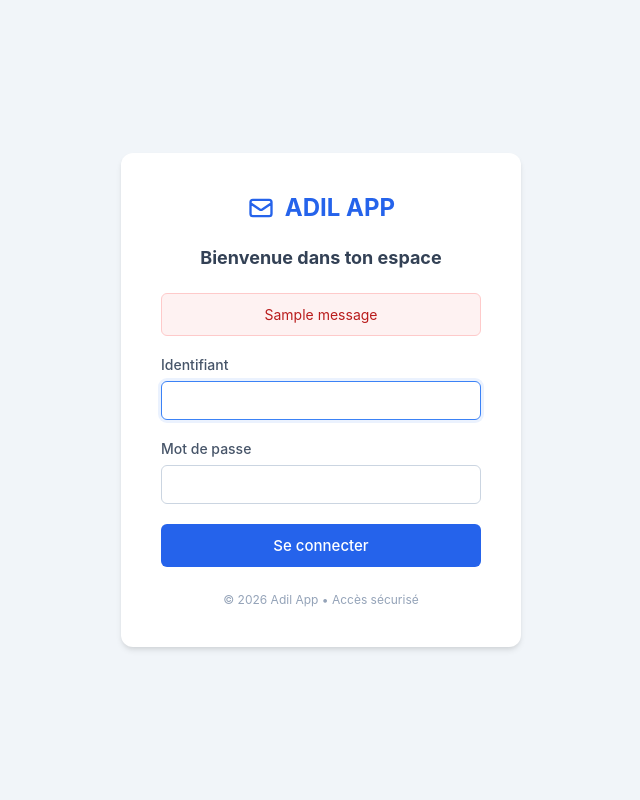
After one commit to adil1987/adil-app, a Flask app: page /login in a window 1280 px wide. The commit adds this page. Shown: the whole page, without its empty margins (319-959 px from the left). Run offline with Flask 3, Linux system fonts and the light colour scheme; tables that the repository leaves empty hold one stand-in row (values such as "Sample post"); one stand-in notice (Sample message) is shown.

Commit message:
feat: Add SaaS authentication and secure routes

```diff
--- /dev/null
+++ b/Acces Web App.txt
@@ -0,0 +1,2 @@
+Identifiant : Adil Boulal
+Mot de passe : Adilboulal01031987@
--- a/app.py
+++ b/app.py
@@ -4,7 +4,8 @@ ADIL APP - Email Sender Application
 Application d'envoi d'emails en masse avec multi-SMTP et rotation.
 """
 
-from flask import Flask, render_template, request, redirect, url_for, flash
+from flask import Flask, render_template, request, redirect, url_for, flash, session
+from functools import wraps
 from datetime import datetime
 
 # Import des fonctions database
@@ -84,6 +85,9 @@ from database import (
     add_offer,
     update_offer,
     delete_offer,
+    # Users
+    verify_user,
+    get_user_by_id,
 )
 from email_filters import apply_filters
 from send_worker import send_worker, start_send_worker, get_worker_status
@@ -106,9 +110,40 @@ bounce_worker.start()
 start_send_worker()
 
 # =========================
+# LOGIN DEFINITIONS
+# =========================
+def login_required(f):
+    @wraps(f)
+    def decorated_function(*args, **kwargs):
+        if 'user_id' not in session:
+            return redirect(url_for('login', next=request.url))
+        return f(*args, **kwargs)
+    return decorated_function
+
+@app.route("/login", methods=["GET", "POST"])
+def login():
+    if request.method == "POST":
+        username = request.form.get("username")
+        password = request.form.get("password")
+        user = verify_user(username, password)
+        if user:
+            session['user_id'] = user['id']
+            next_url = request.args.get("next")
+            return redirect(next_url or url_for("dashboard"))
+        flash("Identifiants incorrects.", "danger")
+    return render_template("login.html")
+
+@app.route("/logout")
+def logout():
+    session.pop('user_id', None)
+    return redirect(url_for("login"))
+
+
+# =========================
 # ROUTES - DASHBOARD
 # =========================
 @app.route("/")
+@login_required
 def dashboard():
     stats = get_stats_summary()
     daily_stats = get_stats_last_days(7)
@@ -116,6 +151,7 @@ def dashboard():
 
 
 @app.route("/api/dashboard/stats")
+@login_required
 def api_dashboard_stats():
     """Real-time dashboard stats: hourly today + daily this month."""
     from flask import jsonify
@@ -232,6 +268,7 @@ def api_dashboard_stats():
 # ROUTES - EMAILS (Templates)
 # =========================
 @app.route("/emails", methods=["GET", "POST"])
+@login_required
 def emails():
     emails_list = get_all_emails()
 
@@ -369,6 +406,7 @@ def emails():
 # ROUTES - SMTP
 # =========================
 @app.route("/smtp", methods=["GET", "POST"])
+@login_required
 def smtp():
     if request.method == "POST":
         action = request.form.get("action")
@@ -436,6 +474,7 @@ def smtp():
 # ===========================
 
 @app.route("/bounce")
+@login_required
 def bounce_page():
     smtp_servers = get_all_smtp()
     logs = get_bounce_logs(limit=50)
@@ -452,6 +491,7 @@ def bounce_page():
 
 
 @app.route("/api/bounce/check/<int:smtp_id>")
+@login_required
 def api_bounce_check(smtp_id):
     from flask import jsonify
     result = bounce_worker.check_single(smtp_id)
@@ -459,6 +499,7 @@ def api_bounce_check(smtp_id):
 
 
 @app.route("/api/bounce/logs")
+@login_required
 def api_bounce_logs():
     from flask import jsonify
     logs = get_bounce_logs(limit=100)
@@ -466,6 +507,7 @@ def api_bounce_logs():
 
 
 @app.route("/api/bounce/blacklist")
+@login_required
 def api_bounce_blacklist():
     from flask import jsonify
     search = request.args.get('search', '')
@@ -474,6 +516,7 @@ def api_bounce_blacklist():
 
 
 @app.route("/api/bounce/blacklist/<path:email_addr>", methods=["DELETE"])
+@login_required
 def api_bounce_remove_blacklist(email_addr):
     from flask import jsonify
     try:
@@ -484,6 +527,7 @@ def api_bounce_remove_blacklist(email_addr):
 
 
 @app.route("/api/bounce/export")
+@login_required
 def api_bounce_export():
     from flask import Response
     blacklisted = get_all_blacklisted(limit=10000)
@@ -581,6 +625,7 @@ def track_open(job_id):
 
 # SMTP Test Connection API
 @app.route("/api/smtp/<int:smtp_id>/test")
+@login_required
 def api_test_smtp(smtp_id):
     """Test connection for a saved SMTP server."""
     from flask import jsonify
@@ -604,6 +649,7 @@ def api_test_smtp(smtp_id):
 
 
 @app.route("/api/smtp/test", methods=["POST"])
+@login_required
 def api_test_smtp_form():
     """Test connection for form data (before saving)."""
     from flask import jsonify
@@ -630,6 +676,7 @@ def api_test_smtp_form():
 
 
 @app.route("/api/smtp/<int:smtp_id>/check-dns")
+@login_required
 def api_check_dns(smtp_id):
     """Check DNS records (SPF, DKIM, DMARC) for an SMTP server's domain."""
     from flask import jsonify
@@ -745,6 +792,7 @@ def api_check_dns(smtp_id):
 # ROUTES - CONTACTS
 # =========================
 @app.route("/contacts", methods=["GET", "POST"])
+@login_required
 def contacts():
     import_result = None
 
@@ -985,6 +1033,7 @@ def contacts():
 # ROUTES - CONTACTS EXPORT
 # =========================
 @app.route("/contacts/export")
+@login_required
 def contacts_export():
     """Export contacts as CSV."""
     import csv
@@ -1027,6 +1076,7 @@ def contacts_export():
 # ROUTES - TAGS
 # =========================
 @app.route("/tags", methods=["GET", "POST"])
+@login_required
 def tags():
     if request.method == "POST":
         action = request.form.get("action")
@@ -1072,6 +1122,7 @@ def tags():
 # ROUTES - SETTINGS
 # =========================
 @app.route("/settings", methods=["GET", "POST"])
+@login_required
 def settings():
     if request.method == "POST":
         action = request.form.get("action")
@@ -1115,6 +1166,7 @@ def settings():
 # ROUTES - PRODUCTION / SEND
 # =========================
 @app.route("/send")
+@login_required
 def send_page():
     """Main send campaign page."""
     from database import get_db
@@ -1155,6 +1207,7 @@ def send_page():
 
 
 @app.route("/api/send/preview")
+@login_required
 def api_send_preview():
     """Get email preview with spintax variations."""
     import re
@@ -1243,6 +1296,7 @@ def get_audience_contacts_list(audience_type, include_tags, exclude_tags):
 
 
 @app.route("/api/send/estimate", methods=["POST"])
+@login_required
 def api_send_estimate():
     """Estimate recipient count based on audience selection."""
     data = request.get_json()
@@ -1255,6 +1309,7 @@ def api_send_estimate():
 
 
 @app.route("/api/send/validate", methods=["POST"])
+@login_required
 def api_send_validate():
     """Validate campaign configuration before sending."""
     from flask import jsonify
@@ -1327,6 +1382,7 @@ def api_send_validate():
 
 
 @app.route("/api/send/test", methods=["POST"])
+@login_required
 def api_send_test():
     """Send a test email."""
     from flask import jsonify
@@ -1410,6 +1466,7 @@ def api_send_test():
 
 
 @app.route("/api/campaign/save", methods=["POST"])
+@login_required
 def api_campaign_save():
     """Save or update a campaign as draft."""
     from flask import jsonify
@@ -1492,6 +1549,7 @@ def api_campaign_save():
 
 
 @app.route("/api/campaign/<int:campaign_id>", methods=["GET"])
+@login_required
 def api_campaign_get(campaign_id):
     """Get a single campaign's details for editing."""
     from flask import jsonify
@@ -1527,6 +1585,7 @@ def api_campaign_get(campaign_id):
 
 
 @app.route("/api/campaigns/list", methods=["GET"])
+@login_required
 def api_campaigns_list():
     """List all campaigns for dashboard."""
     from flask import jsonify
@@ -1557,6 +1616,7 @@ def api_campaigns_list():
 
 
 @app.route("/api/campaign/delete/<int:campaign_id>", methods=["DELETE"])
+@login_required
 def api_campaign_delete(campaign_id):
     """Delete a campaign."""
     from flask import jsonify, request
@@ -1600,6 +1660,7 @@ def api_campaign_delete(campaign_id):
 
 
 @app.route("/api/send/status/<int:campaign_id>")
+@login_required
 def api_send_status(campaign_id):
     """Get campaign status for live monitoring."""
     campaign = get_campaign_by_id(campaign_id)
@@ -1622,6 +1683,7 @@ def api_send_status(campaign_id):
 
 
 @app.route("/api/send/pause/<int:campaign_id>", methods=["POST"])
+@login_required
 def api_send_pause(campaign_id):
     """Pause a running campaign."""
     from flask import jsonify
@@ -1635,6 +1697,7 @@ def api_send_pause(campaign_id):
 
 
 @app.route("/api/send/start/<int:campaign_id>", methods=["POST"])
+@login_required
 def api_send_start(campaign_id):
     """Start or resume a campaign."""
     from flask import jsonify
@@ -1688,6 +1751,7 @@ def api_send_start(campaign_id):
     return jsonify({"success": True})
 
 @app.route("/historique")
+@login_required
 def route_historique():
     """Page pour afficher l'historique des campagnes supprimées."""
     from flask import render_template
@@ -1696,6 +1760,7 @@ def route_historique():
     return render_template("historique.html", history=history)
 
 @app.route("/api/send/stop/<int:campaign_id>", methods=["POST"])
+@login_required
 def api_send_stop(campaign_id):
     """Stop a campaign permanently."""
     from flask import jsonify
@@ -1709,6 +1774,7 @@ def api_send_stop(campaign_id):
 
 
 @app.route("/api/campaign/logs", methods=["GET"])
+@login_required
 def api_campaign_logs():
     """Get recent campaign activity logs."""
     from flask import jsonify
@@ -1717,6 +1783,7 @@ def api_campaign_logs():
 
 
 @app.route("/api/campaign/logs/clear", methods=["DELETE"])
+@login_required
 def api_campaign_logs_clear():
     """Clear all campaign activity logs."""
     from flask import jsonify
@@ -1730,6 +1797,7 @@ def api_campaign_logs_clear():
 
 
 @app.route("/api/campaigns/active")
+@login_required
 def api_campaigns_active():
     """Get the most recent active campaign (for dashboard polling)."""
     from flask import jsonify
@@ -1764,6 +1832,7 @@ def api_campaigns_active():
 
 # Keep old production route for backwards compatibility
 @app.route("/production")
+@login_required
 def production():
     return redirect(url_for("send_page"))
 
@@ -1772,6 +1841,7 @@ def production():
 # ROUTES - CAMPAIGNS (placeholder)
 # =========================
 @app.route("/campaigns", methods=["GET", "POST"])
+@login_required
 def campaigns():
     # TODO: Implémenter les campagnes
     return render_template("campaigns.html", campaigns=[])
@@ -1781,6 +1851,7 @@ def campaigns():
 # ROUTES - WARMING (placeholder)
 # =========================
 @app.route("/warming")
+@login_required
 def warming():
     return render_template("warming.html")
 
@@ -1789,6 +1860,7 @@ def warming():
 # ROUTES - OFFERS (placeholder)
 # =========================
 @app.route("/offers", methods=["GET", "POST"])
+@login_required
 def offers():
     if request.method == "POST":
         action = request.form.get("action")
@@ -1829,6 +1901,7 @@ def offers():
 
 
 @app.route("/api/contact/<int:contact_id>/history")
+@login_required
 def api_contact_history(contact_id):
     """API pour récupérer l'historique d'emails envoyés à un contact."""
     from flask import jsonify
--- /dev/null
+++ b/templates/login.html
@@ -0,0 +1,153 @@
+<!DOCTYPE html>
+<html lang="fr">
+
+<head>
+    <meta charset="UTF-8">
+    <meta name="viewport" content="width=device-width, initial-scale=1.0">
+    <title>ADIL APP - Connexion Sécurisée</title>
+    <style>
+        * {
+            box-sizing: border-box;
+            font-family: 'Inter', -apple-system, sans-serif;
+        }
+
+        body {
+            background-color: #f1f5f9;
+            display: flex;
+            justify-content: center;
+            align-items: center;
+            height: 100vh;
+            margin: 0;
+            color: #1e293b;
+        }
+
+        .login-card {
+            background: white;
+            padding: 40px;
+            border-radius: 12px;
+            box-shadow: 0 4px 6px -1px rgba(0, 0, 0, 0.1), 0 2px 4px -1px rgba(0, 0, 0, 0.06);
+            width: 100%;
+            max-width: 400px;
+            text-align: center;
+        }
+
+        .logo {
+            font-size: 24px;
+            font-weight: bold;
+            color: #2563eb;
+            margin-bottom: 25px;
+            display: flex;
+            align-items: center;
+            justify-content: center;
+            gap: 10px;
+        }
+
+        .form-group {
+            margin-bottom: 20px;
+            text-align: left;
+        }
+
+        .form-group label {
+            display: block;
+            margin-bottom: 8px;
+            font-weight: 500;
+            font-size: 14px;
+            color: #475569;
+        }
+
+        .form-group input {
+            width: 100%;
+            padding: 10px 12px;
+            border: 1px solid #cbd5e1;
+            border-radius: 6px;
+            font-size: 14px;
+            transition: border-color 0.2s;
+        }
+
+        .form-group input:focus {
+            outline: none;
+            border-color: #3b82f6;
+            box-shadow: 0 0 0 3px rgba(59, 130, 246, 0.1);
+        }
+
+        .btn-login {
+            width: 100%;
+            background: #2563eb;
+            color: white;
+            padding: 12px;
+            border: none;
+            border-radius: 6px;
+            font-weight: 500;
+            font-size: 15px;
+            cursor: pointer;
+            transition: background 0.2s;
+        }
+
+        .btn-login:hover {
+            background: #1d4ed8;
+        }
+
+        .alert {
+            padding: 12px;
+            border-radius: 6px;
+            margin-bottom: 20px;
+            font-size: 14px;
+        }
+
+        .alert-error {
+            background: #fef2f2;
+            color: #b91c1c;
+            border: 1px solid #fecaca;
+        }
+
+        .footer-text {
+            margin-top: 25px;
+            font-size: 12px;
+            color: #94a3b8;
+        }
+    </style>
+</head>
+
+<body>
+
+    <div class="login-card">
+        <div class="logo">
+            <svg width="28" height="28" fill="none" stroke="currentColor" viewBox="0 0 24 24"
+                xmlns="http://www.w3.org/2000/svg">
+                <path stroke-linecap="round" stroke-linejoin="round" stroke-width="2"
+                    d="M3 8l7.89 5.26a2 2 0 002.22 0L21 8M5 19h14a2 2 0 002-2V7a2 2 0 00-2-2H5a2 2 0 00-2 2v10a2 2 0 002 2z">
+                </path>
+            </svg>
+            ADIL APP
+        </div>
+
+        <h2 style="font-size: 18px; margin-bottom: 25px; color: #334155;">Bienvenue dans ton espace</h2>
+
+        {% with messages = get_flashed_messages() %}
+        {% if messages %}
+        <div class="alert alert-error">
+            {{ messages[0] }}
+        </div>
+        {% endif %}
+        {% endwith %}
+
+        <form method="POST" action="/login">
+            <div class="form-group">
+                <label for="username">Identifiant</label>
+                <input type="text" id="username" name="username" required autocomplete="username" autofocus>
+            </div>
+            <div class="form-group">
+                <label for="password">Mot de passe</label>
+                <input type="password" id="password" name="password" required autocomplete="current-password">
+            </div>
+            <button type="submit" class="btn-login">Se connecter</button>
+        </form>
+
+        <div class="footer-text">
+            © 2026 Adil App • Accès sécurisé
+        </div>
+    </div>
+
+</body>
+
+</html>
```
Also changed, not shown: database.py (+54 -1 lines), templates/base.html (+12 -0 lines).
